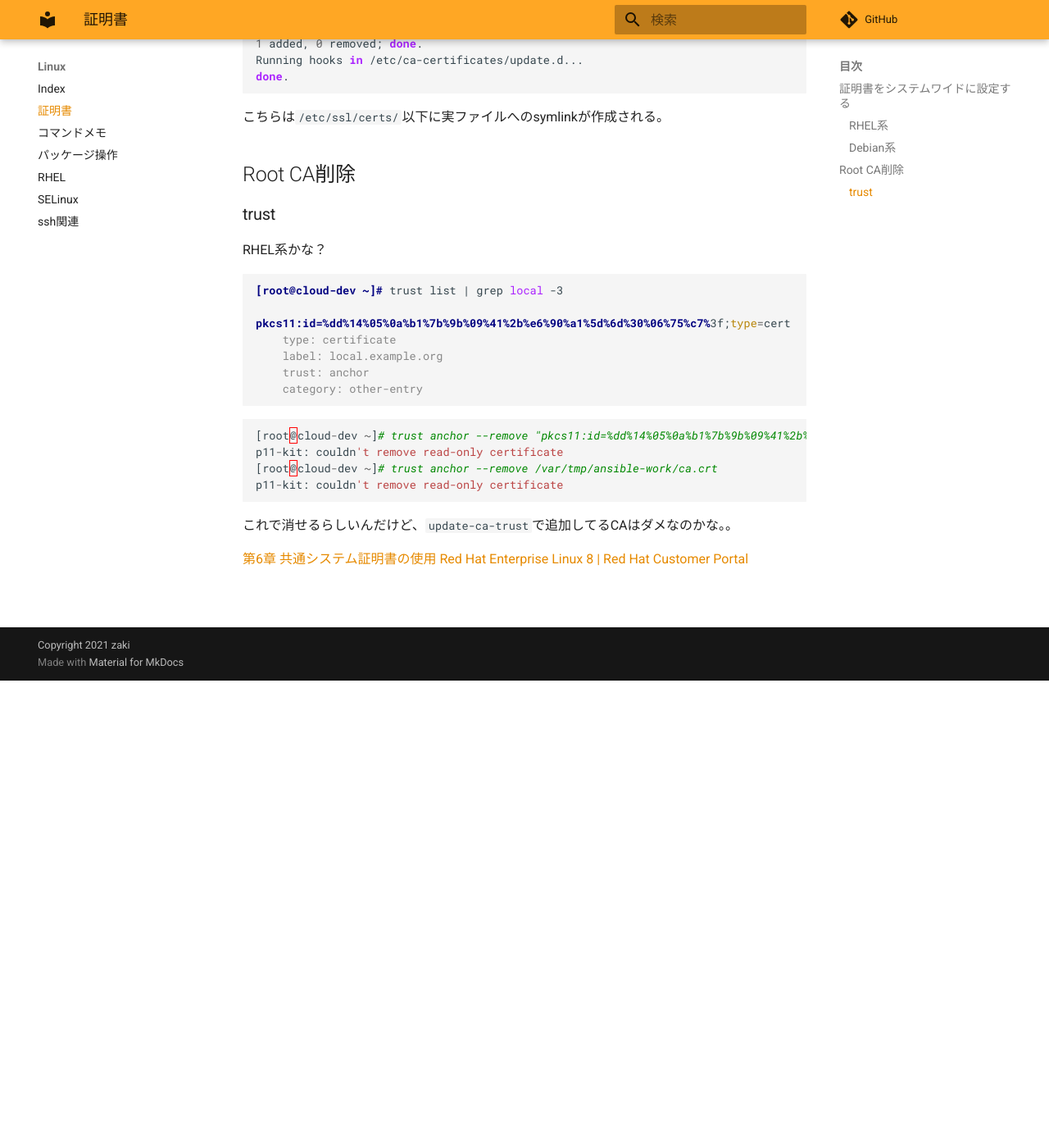
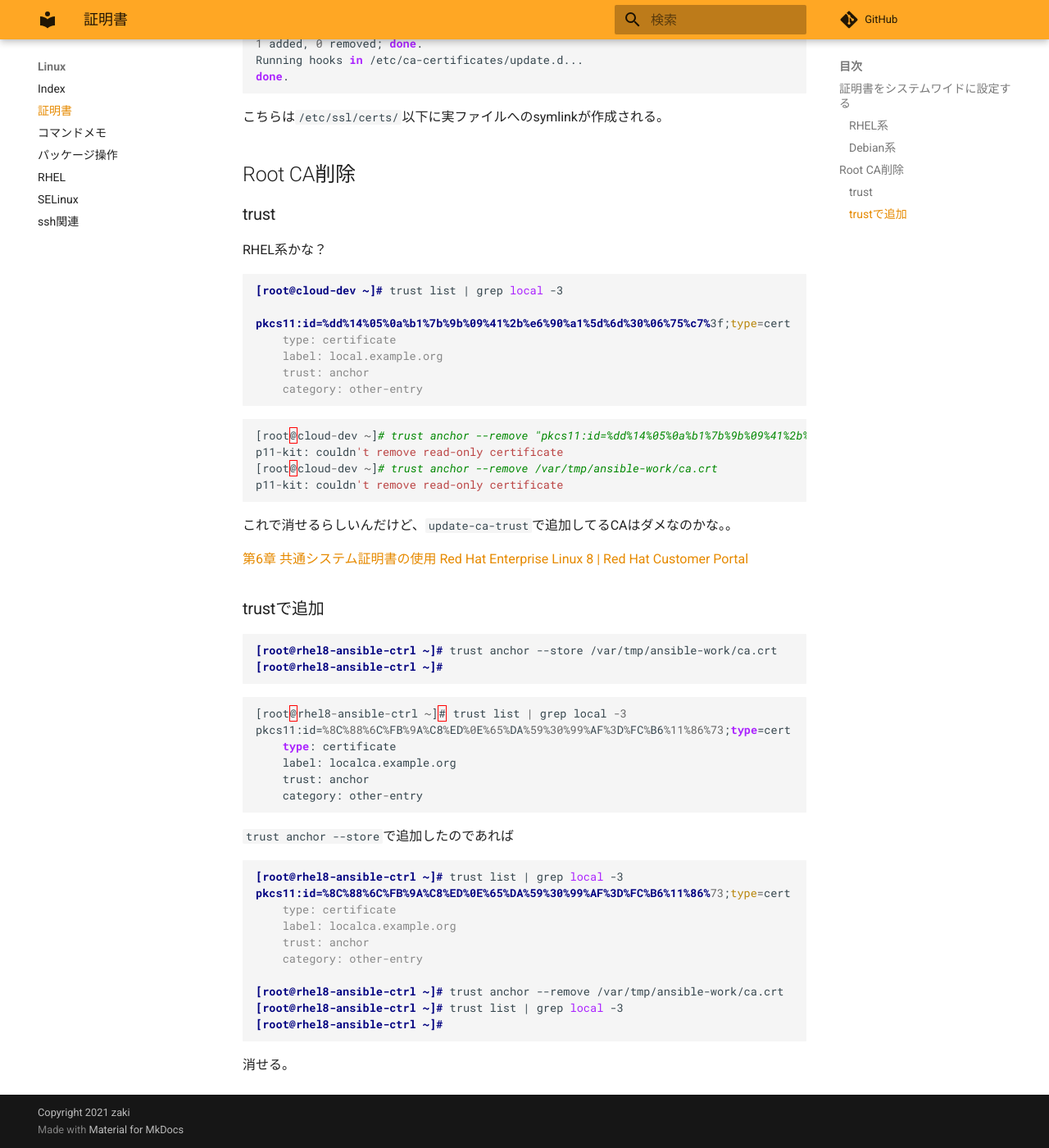
Before and after one commit to zaki-lknr/docs, an MkDocs documentation site: the page built from docs/Linux/cert.md, in a window 1280 px wide and 1400 px high, scrolled down 570 px. Shown: the whole window at 82% size. Built offline with MkDocs 1.6.1 and Material for MkDocs 9.7.7, drawn with Linux system fonts in a browser that asks for light colours; comment, search, counter and statistics services are not loaded.

Commit message:
add: linux/cert: trustで証明書追加

````diff
--- a/docs/Linux/cert.md
+++ b/docs/Linux/cert.md
@@ -49,3 +49,37 @@ p11-kit: couldn't remove read-only certificate
 これで消せるらしいんだけど、`update-ca-trust`で追加してるCAはダメなのかな。。
 
 [第6章 共通システム証明書の使用 Red Hat Enterprise Linux 8 | Red Hat Customer Portal](https://access.redhat.com/documentation/ja-jp/red_hat_enterprise_linux/8/html/security_hardening/using-shared-system-certificates_security-hardening)
+
+### trustで追加
+
+```console
+[root@rhel8-ansible-ctrl ~]# trust anchor --store /var/tmp/ansible-work/ca.crt
+[root@rhel8-ansible-ctrl ~]#
+```
+
+```
+[root@rhel8-ansible-ctrl ~]# trust list | grep local -3
+pkcs11:id=%8C%88%6C%FB%9A%C8%ED%0E%65%DA%59%30%99%AF%3D%FC%B6%11%86%73;type=cert
+    type: certificate
+    label: localca.example.org
+    trust: anchor
+    category: other-entry
+
+```
+
+`trust anchor --store`で追加したのであれば
+
+```console
+[root@rhel8-ansible-ctrl ~]# trust list | grep local -3
+pkcs11:id=%8C%88%6C%FB%9A%C8%ED%0E%65%DA%59%30%99%AF%3D%FC%B6%11%86%73;type=cert
+    type: certificate
+    label: localca.example.org
+    trust: anchor
+    category: other-entry
+
+[root@rhel8-ansible-ctrl ~]# trust anchor --remove /var/tmp/ansible-work/ca.crt
+[root@rhel8-ansible-ctrl ~]# trust list | grep local -3
+[root@rhel8-ansible-ctrl ~]#
+```
+
+消せる。
````
